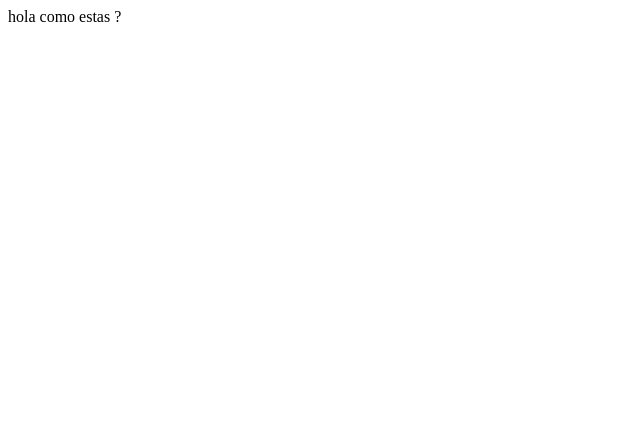
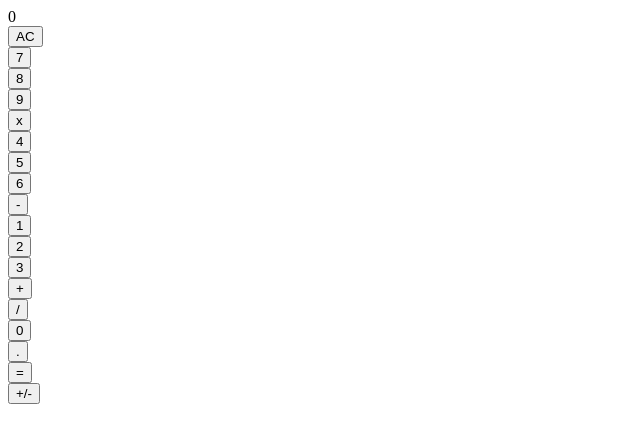
Before and after one commit to Danylopgali/Calculadora, a React (Create React App) app: page / in a window 1280 px wide. Shown: the top 442 px of the page, without its empty margins (0-640 px from the left). Built offline with nearby package versions, Linux system fonts and the light colour scheme.

Commit message:
botones y display creados

```diff
--- a/src/App.js
+++ b/src/App.js
@@ -1,11 +1,23 @@
+import Display from "./componentes/Display";
+import PanelDeBotones from "./componentes/PanelDeBotones";
 
 
-function App() {
-  return (
-    <div className="App">
-    hola como estas ?
-    </div>
-  );
+function App(){
+
+const state = {
+total:null,
+siguinte:null,
+operador:null,
 }
 
+
+  return(
+    <div>
+      <Display value={state.siguinte|| state.total|| "0"   }  />
+      <PanelDeBotones/>
+    </div>
+  )
+
+
+}
 export default App;
--- /dev/null
+++ b/src/componentes/Boton.jsx
@@ -0,0 +1,15 @@
+
+function Boton({clickHandler,nombre}){
+
+    const handlerClick = () =>   clickHandler(nombre)
+
+
+
+    return(
+        <div>
+            <button onClick={handlerClick}>{nombre}</button>
+        </div>
+    )
+
+}
+export default Boton;
--- a/src/componentes/Display.jsx
+++ b/src/componentes/Display.jsx
@@ -0,0 +1,14 @@
+
+
+
+function Display ({value}){
+    return(
+        <div >
+
+            <div>{value}</div>
+        </div>
+    )
+
+
+}
+export default Display;
--- a/src/componentes/PanelDeBotones.jsx
+++ b/src/componentes/PanelDeBotones.jsx
@@ -0,0 +1,48 @@
+import Boton from "./Boton"
+
+
+function PanelDeBotones ({clickHandler}){
+const handlerClick = nombreDeBoton => clickHandler(nombreDeBoton)
+
+
+    return(
+        <div>
+            <div>
+            <Boton nombre="AC" clickHandler={handlerClick} />
+            <Boton nombre="7" clickHandler={handlerClick} />
+            <Boton nombre="8" clickHandler={handlerClick} />
+            <Boton nombre="9" clickHandler={handlerClick} />
+            <Boton nombre="x" clickHandler={handlerClick} />
+
+            </div>
+            <div>
+            <Boton nombre="4" clickHandler={handlerClick} />
+            <Boton nombre="5" clickHandler={handlerClick} />
+            <Boton nombre="6" clickHandler={handlerClick} />
+            <Boton nombre="-" clickHandler={handlerClick} />
+
+            </div>
+            <div>
+            <Boton nombre="1" clickHandler={handlerClick} />
+            <Boton nombre="2" clickHandler={handlerClick} />
+            <Boton nombre="3" clickHandler={handlerClick} />
+            <Boton nombre="+" clickHandler={handlerClick} />
+
+            </div>
+            <div>
+            <Boton nombre="/" clickHandler={handlerClick} />
+            <Boton nombre="0" clickHandler={handlerClick} />
+            <Boton nombre="." clickHandler={handlerClick} />
+            <Boton nombre="=" clickHandler={handlerClick} />
+            <Boton nombre="+/-" clickHandler={handlerClick} />
+
+
+
+
+            </div>
+
+
+        </div>
+    )
+}
+export default PanelDeBotones;
```
Also changed, not shown: src/Logica/IsNumber.js (added), src/Logica/operador.js (added), src/Logica/operadores.js (added).
